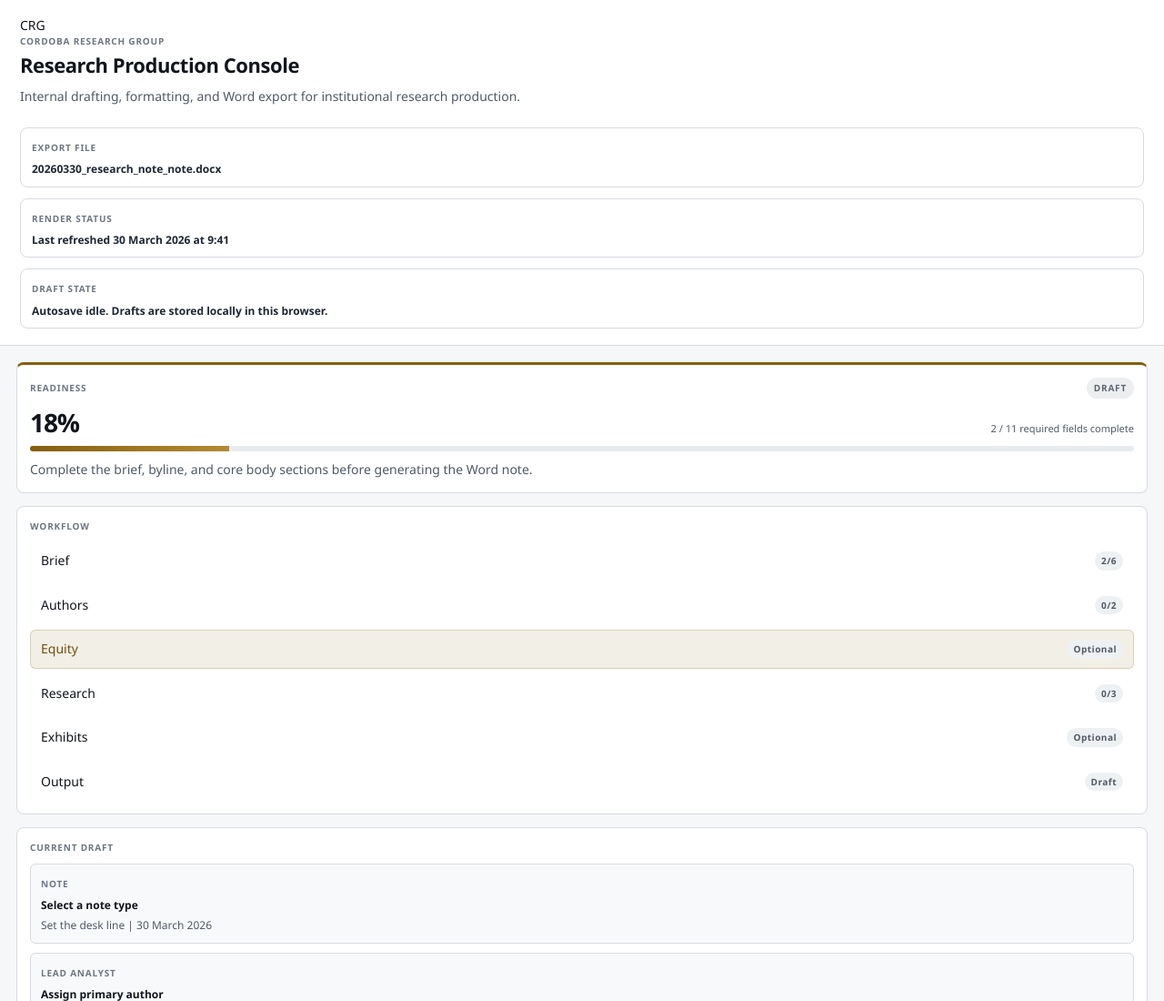
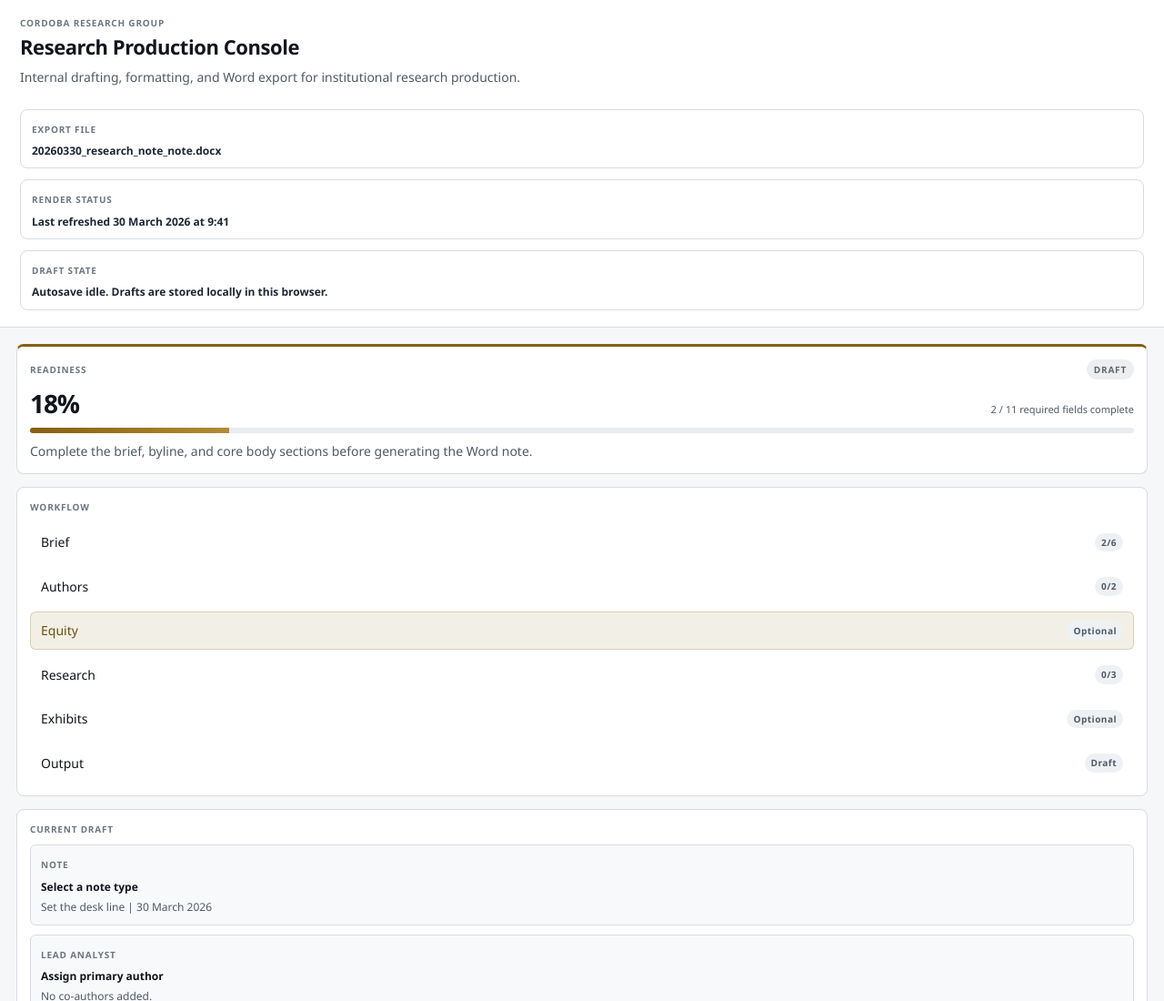
Before and after one commit to nadirrahman01/crg-rdt-dev, a plain HTML site: page index.html in a window 1280 px wide. Shown: the top 1100 px of the page at 91% size. Drawn offline with nearby package versions, Linux system fonts and the light colour scheme.

Commit message:
Update index.html

```diff
--- a/index.html
+++ b/index.html
@@ -15,7 +15,6 @@
     <header class="app-header">
       <div class="header-brand">
         <div class="brand-lockup">
-          <div class="brand-mark">CRG</div>
           <div>
             <p class="brand-overline">Cordoba Research Group</p>
             <h1>Research Production Console</h1>
```
